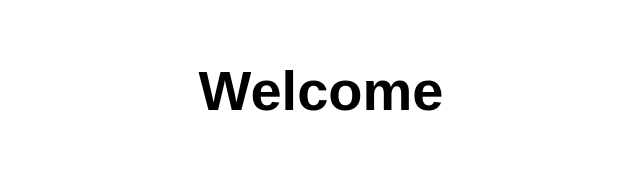
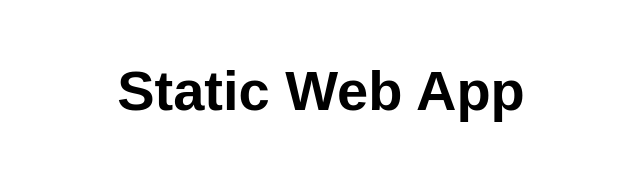
Before and after one commit to andrejtreciak01/my-first-static-web-app, a plain HTML site: page src/index.html in a window 1280 px wide. Shown: the whole page, without its empty margins (319-959 px from the left). Drawn offline with Linux system fonts and the light colour scheme.

Commit message:
Changed Title

```diff
--- a/src/index.html
+++ b/src/index.html
@@ -5,12 +5,12 @@
   <meta charset="UTF-8">
   <meta name="viewport" content="width=device-width, initial-scale=1.0">
   <link rel="stylesheet" href="styles.css">
-  <title>Welcome</title>
+  <title>Static Web App</title>
 </head>
 
 <body>
   <main>
-    <h1>Welcome</h1>
+    <h1>Static Web App</h1>
   </main>
 </body>
 
```
